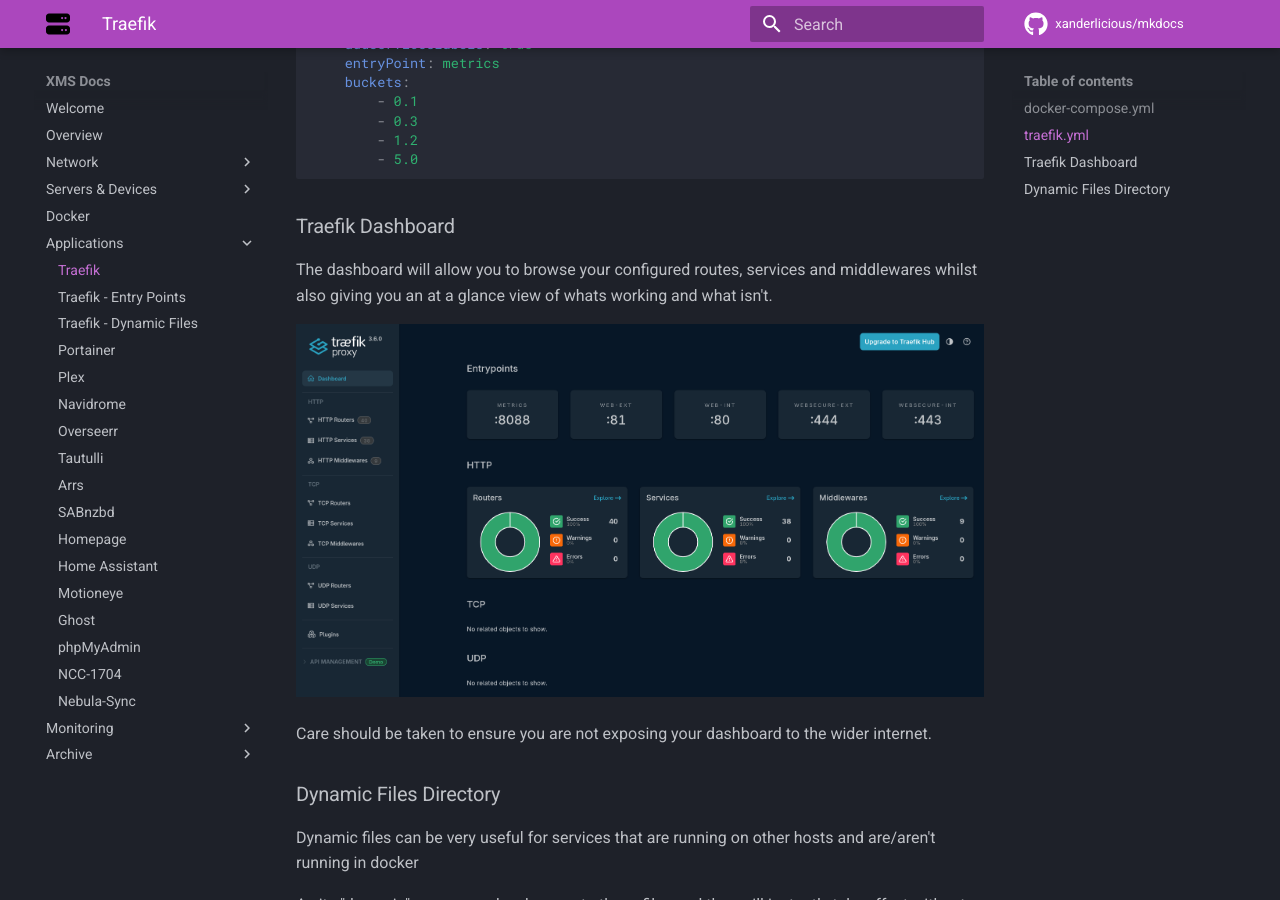
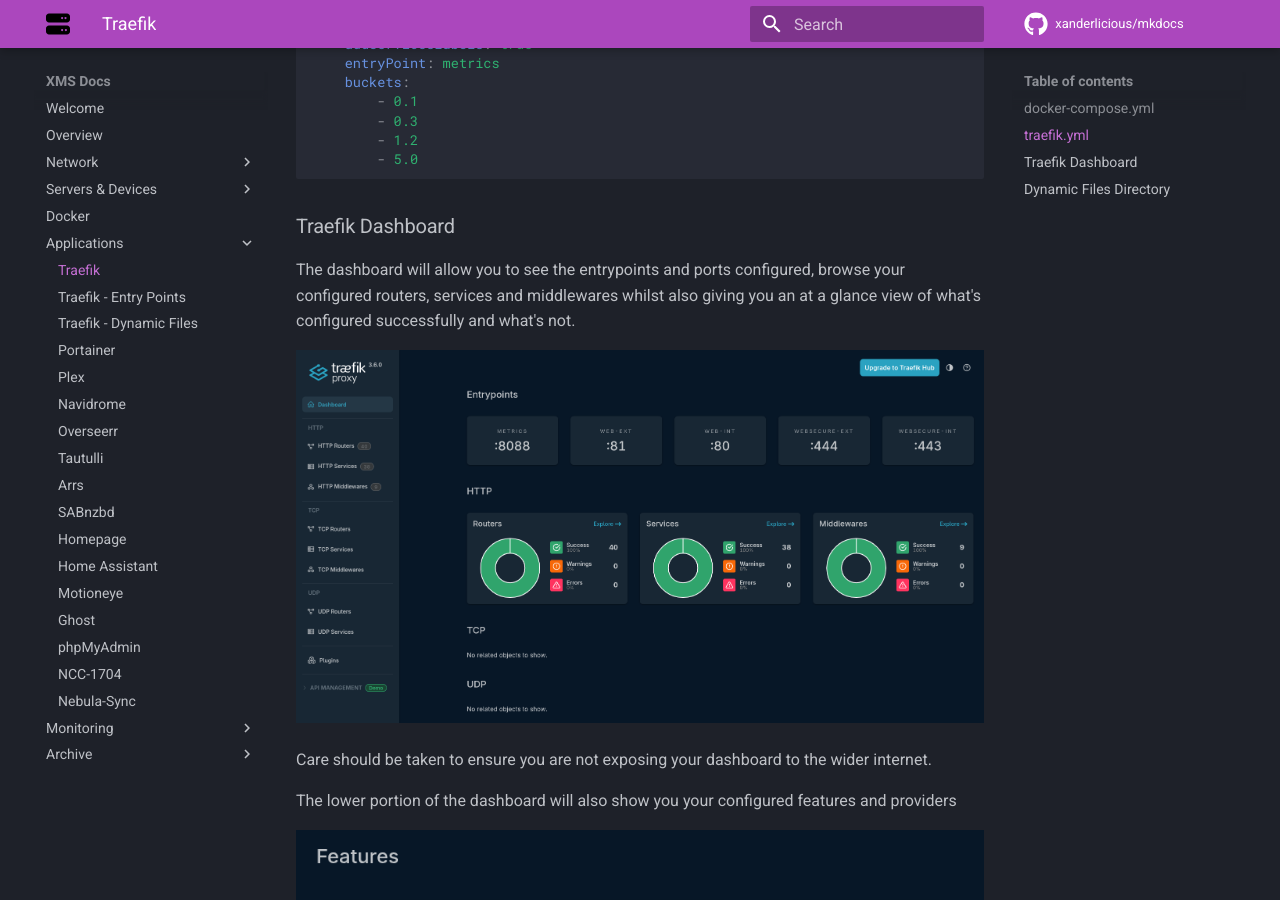
Before and after one commit to Xanderlicious/mkdocs, an MkDocs documentation site: the page built from docs/traefik.md, in a window 1280 px wide and 900 px high, scrolled down 3897 px. Built offline with MkDocs 1.6.1 and Material for MkDocs 9.7.7, drawn with Linux system fonts in a browser that asks for light colours; comment, search, counter and statistics services are not loaded.

Commit message:
added a section for features and providers

````diff
--- a/docs/traefik.md
+++ b/docs/traefik.md
@@ -171,11 +171,15 @@
 ```
 ### Traefik Dashboard
 
-The dashboard will allow you to browse your configured routes, services and middlewares whilst also giving you an at a glance view of whats working and what isn't.
+The dashboard will allow you to see the entrypoints and ports configured, browse your configured routers, services and middlewares whilst also giving you an at a glance view of what's configured successfully and what's not.
 
 ![](images/traefik-dashboard.png)
 
 Care should be taken to ensure you are not exposing your dashboard to the wider internet.
+
+The lower portion of the dashboard will also show you your configured features and providers
+
+![](images/traefik-features-and-providers.png)
 
 ### Dynamic Files Directory
 
````
Also changed, not shown: docs/images/traefik-features-and-providers.png (added).
